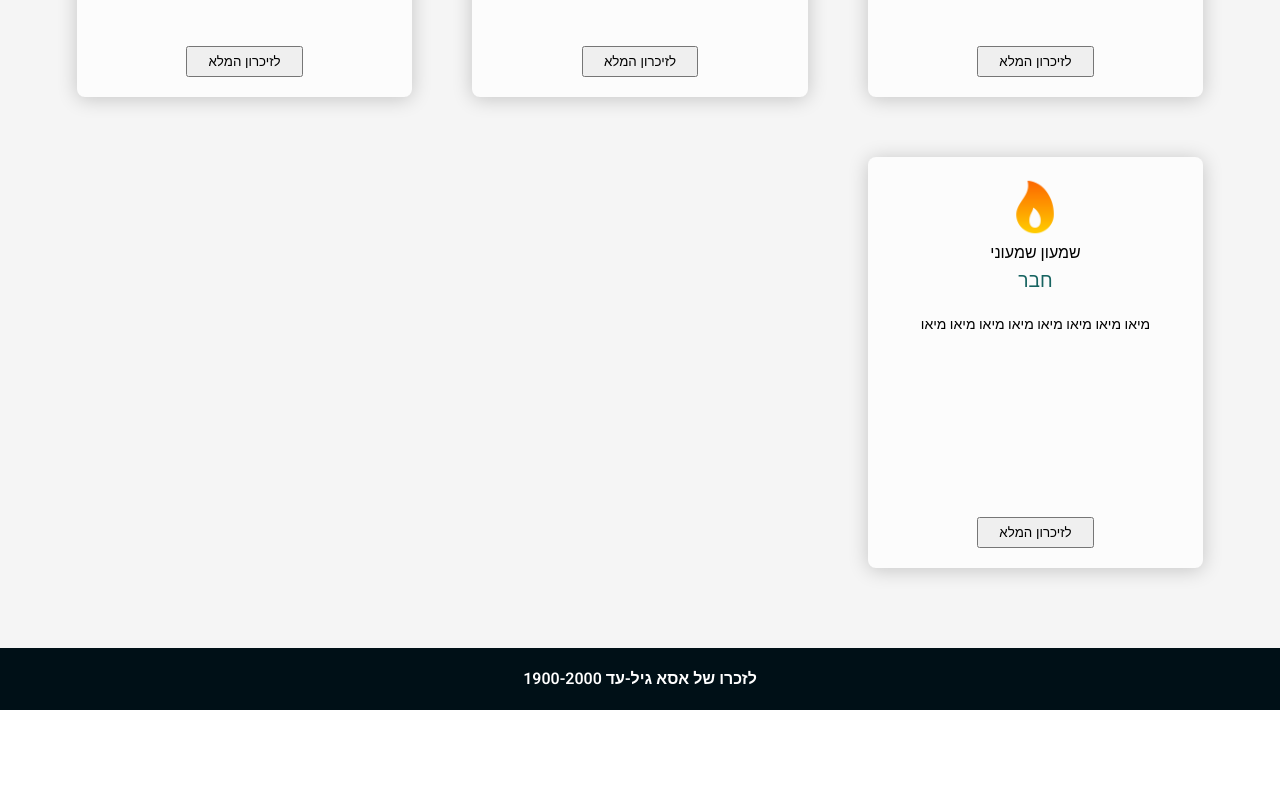
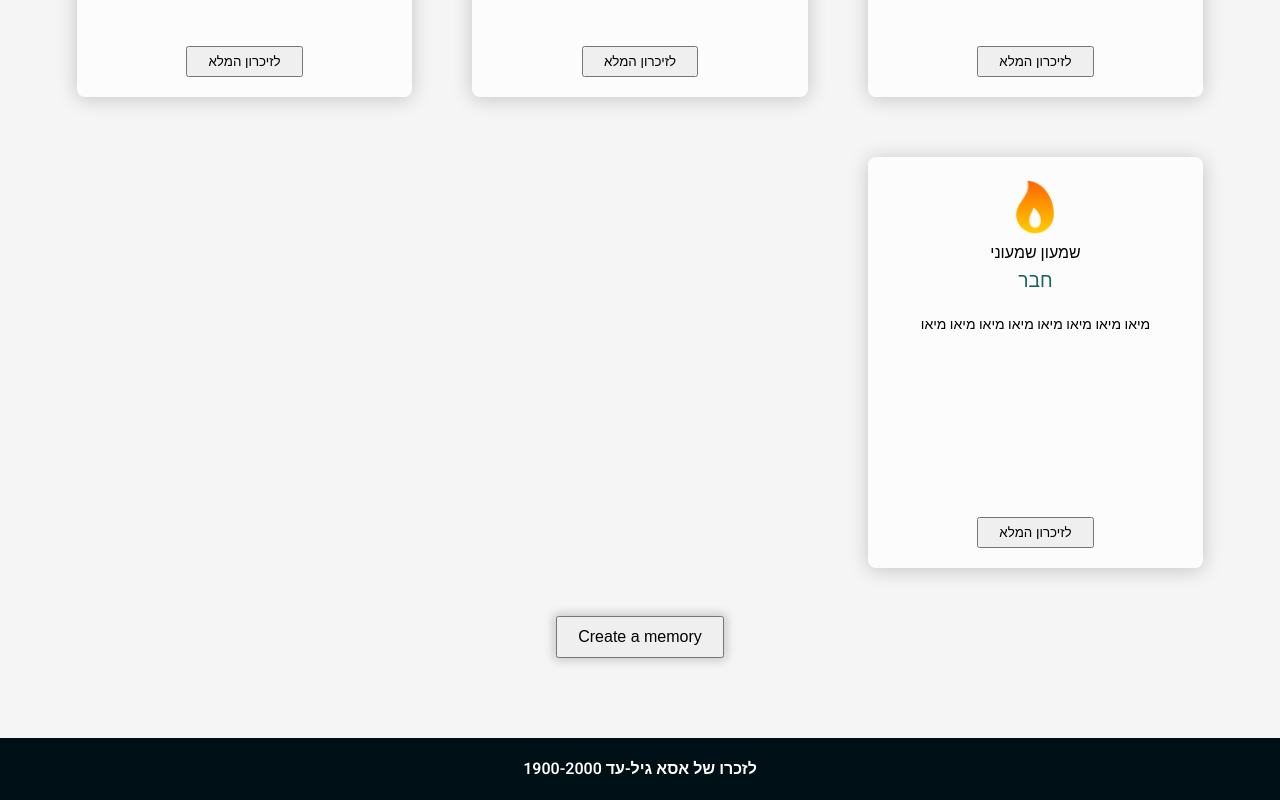
Before and after one commit to Idan-sh/Asa-Memorial, a React (Vite) app in the folder frontend/: page / in a window 1280 px wide. Shown: the part 4426-5226 px from the top of the page. Before the commit the page ends 5136 px from the top, so only its background shows below. Built offline with nearby package versions, Linux system fonts and the light colour scheme; a web font is replaced by a local one.

Commit message:
Added add memory button to memories content.

```diff
--- a/frontend/src/assets/styles/cmps/content/memories-content/_MemoriesContent.scss
+++ b/frontend/src/assets/styles/cmps/content/memories-content/_MemoriesContent.scss
@@ -30,3 +30,18 @@
     grid-template-columns: 1fr; // Change to 1 column
   }
 }
+
+.memories-content-add-memory-container {
+  display: flex;
+  justify-content: center;
+  margin-top: 3rem;
+
+  button {
+    padding-block: 10px;
+    padding-inline: 20px;
+    font-size: 100%;
+    font-weight: 500;
+    box-shadow: 0px 0px 10px 2px rgba(0, 0, 0, 0.2);
+    cursor: pointer;
+  }
+}
--- a/frontend/src/cmps/memories/MemoriesContent.tsx
+++ b/frontend/src/cmps/memories/MemoriesContent.tsx
@@ -10,6 +10,9 @@ export default function MemoriesContent() {
         <MemoryItem />
         <MemoryItem />
       </div>
+      <div className="memories-content-add-memory-container">
+        <button>Create a memory</button>
+      </div>
     </div>
   );
 }
```
